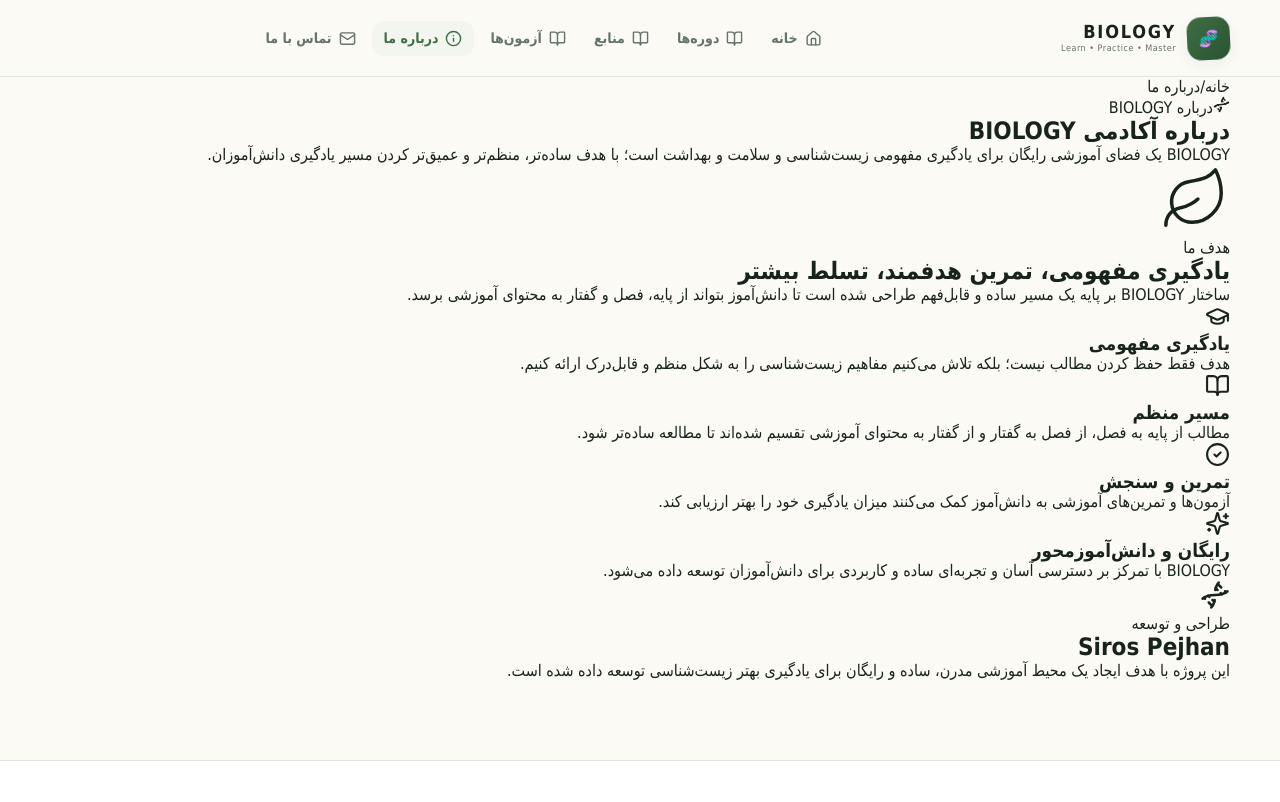
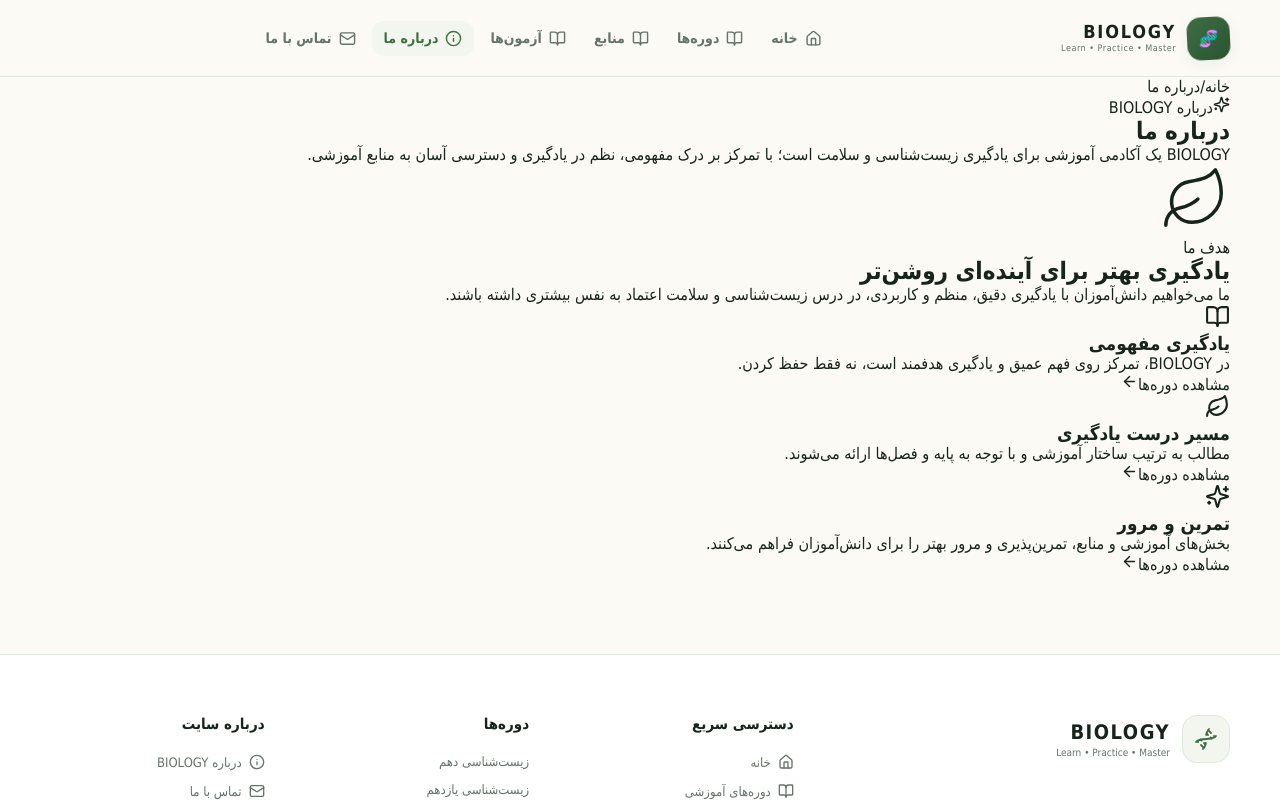
Before and after one commit to pejhanbio-cmd/biology, a React (Vite) app: page /biology/about in a window 1280 px wide. Shown: the top 802 px of the page. Built offline with nearby package versions, Linux system fonts and the light colour scheme.

Commit message:
Update About.jsx

```diff
--- a/src/pages/About.jsx
+++ b/src/pages/About.jsx
@@ -1,12 +1,23 @@
-import {
-  BookOpen,
-  CheckCircle2,
-  Dna,
-  GraduationCap,
-  Leaf,
-  Sparkles,
-} from "lucide-react";
+import { ArrowLeft, BookOpen, Leaf, Sparkles } from "lucide-react";
 import { Link } from "react-router-dom";
+
+const values = [
+  {
+    icon: BookOpen,
+    title: "یادگیری مفهومی",
+    description: "در BIOLOGY، تمرکز روی فهم عمیق و یادگیری هدفمند است، نه فقط حفظ کردن.",
+  },
+  {
+    icon: Leaf,
+    title: "مسیر درست یادگیری",
+    description: "مطالب به ترتیب ساختار آموزشی و با توجه به پایه و فصل‌ها ارائه می‌شوند.",
+  },
+  {
+    icon: Sparkles,
+    title: "تمرین و مرور",
+    description: "بخش‌های آموزشی و منابع، تمرین‌پذیری و مرور بهتر را برای دانش‌آموزان فراهم می‌کنند.",
+  },
+];
 
 function About() {
   return (
@@ -22,16 +33,15 @@ function About() {
           <div className="simple-page-header">
             <div>
               <div className="simple-page-badge">
-                <Dna size={17} />
+                <Sparkles size={17} />
                 درباره BIOLOGY
               </div>
 
-              <h1>درباره آکادمی BIOLOGY</h1>
+              <h1>درباره ما</h1>
 
               <p>
-                BIOLOGY یک فضای آموزشی رایگان برای یادگیری مفهومی
-                زیست‌شناسی و سلامت و بهداشت است؛ با هدف ساده‌تر،
-                منظم‌تر و عمیق‌تر کردن مسیر یادگیری دانش‌آموزان.
+                BIOLOGY یک آکادمی آموزشی برای یادگیری زیست‌شناسی و سلامت است؛
+                با تمرکز بر درک مفهومی، نظم در یادگیری و دسترسی آسان به منابع آموزشی.
               </p>
             </div>
 
@@ -46,90 +56,34 @@ function About() {
         <div className="container">
           <div className="simple-page-heading">
             <span>هدف ما</span>
-
-            <h2>یادگیری مفهومی، تمرین هدفمند، تسلط بیشتر</h2>
-
+            <h2>یادگیری بهتر برای آینده‌ای روشن‌تر</h2>
             <p>
-              ساختار BIOLOGY بر پایه یک مسیر ساده و قابل‌فهم طراحی
-              شده است تا دانش‌آموز بتواند از پایه، فصل و گفتار به
-              محتوای آموزشی برسد.
+              ما می‌خواهیم دانش‌آموزان با یادگیری دقیق، منظم و کاربردی، در درس
+              زیست‌شناسی و سلامت اعتماد به نفس بیشتری داشته باشند.
             </p>
           </div>
 
           <div className="simple-page-grid">
-            <article className="simple-page-card">
-              <div className="simple-page-card-icon">
-                <GraduationCap size={25} />
-              </div>
+            {values.map((item) => {
+              const Icon = item.icon;
 
-              <h3>یادگیری مفهومی</h3>
+              return (
+                <article className="simple-page-card" key={item.title}>
+                  <div className="simple-page-card-icon">
+                    <Icon size={25} />
+                  </div>
 
-              <p>
-                هدف فقط حفظ کردن مطالب نیست؛ بلکه تلاش می‌کنیم
-                مفاهیم زیست‌شناسی را به شکل منظم و قابل‌درک ارائه کنیم.
-              </p>
-            </article>
+                  <h3>{item.title}</h3>
 
-            <article className="simple-page-card">
-              <div className="simple-page-card-icon">
-                <BookOpen size={25} />
-              </div>
+                  <p>{item.description}</p>
 
-              <h3>مسیر منظم</h3>
-
-              <p>
-                مطالب از پایه به فصل، از فصل به گفتار و از گفتار به
-                محتوای آموزشی تقسیم شده‌اند تا مطالعه ساده‌تر شود.
-              </p>
-            </article>
-
-            <article className="simple-page-card">
-              <div className="simple-page-card-icon">
-                <CheckCircle2 size={25} />
-              </div>
-
-              <h3>تمرین و سنجش</h3>
-
-              <p>
-                آزمون‌ها و تمرین‌های آموزشی به دانش‌آموز کمک می‌کنند
-                میزان یادگیری خود را بهتر ارزیابی کند.
-              </p>
-            </article>
-
-            <article className="simple-page-card">
-              <div className="simple-page-card-icon">
-                <Sparkles size={25} />
-              </div>
-
-              <h3>رایگان و دانش‌آموزمحور</h3>
-
-              <p>
-                BIOLOGY با تمرکز بر دسترسی آسان و تجربه‌ای ساده و
-                کاربردی برای دانش‌آموزان توسعه داده می‌شود.
-              </p>
-            </article>
-          </div>
-        </div>
-      </section>
-
-      <section className="simple-page-section">
-        <div className="container">
-          <div className="about-founder-box">
-            <div className="about-founder-icon">
-              <Dna size={30} />
-            </div>
-
-            <div>
-              <span>طراحی و توسعه</span>
-
-              <h2>Siros Pejhan</h2>
-
-              <p>
-                این پروژه با هدف ایجاد یک محیط آموزشی مدرن،
-                ساده و رایگان برای یادگیری بهتر زیست‌شناسی توسعه داده
-                شده است.
-              </p>
-            </div>
+                  <Link to="/courses" className="simple-page-card-button">
+                    مشاهده دوره‌ها
+                    <ArrowLeft size={17} />
+                  </Link>
+                </article>
+              );
+            })}
           </div>
         </div>
       </section>
```
